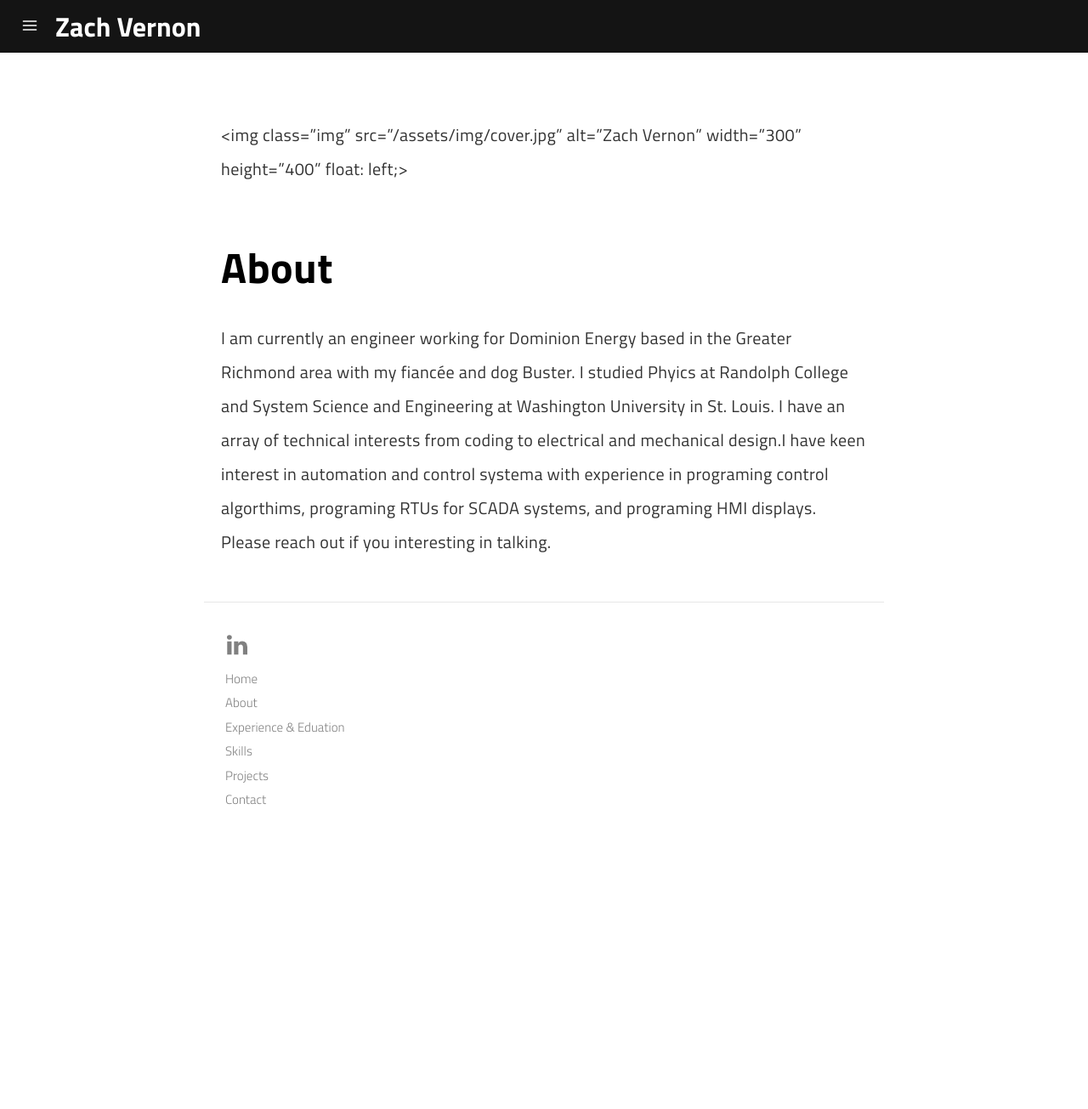
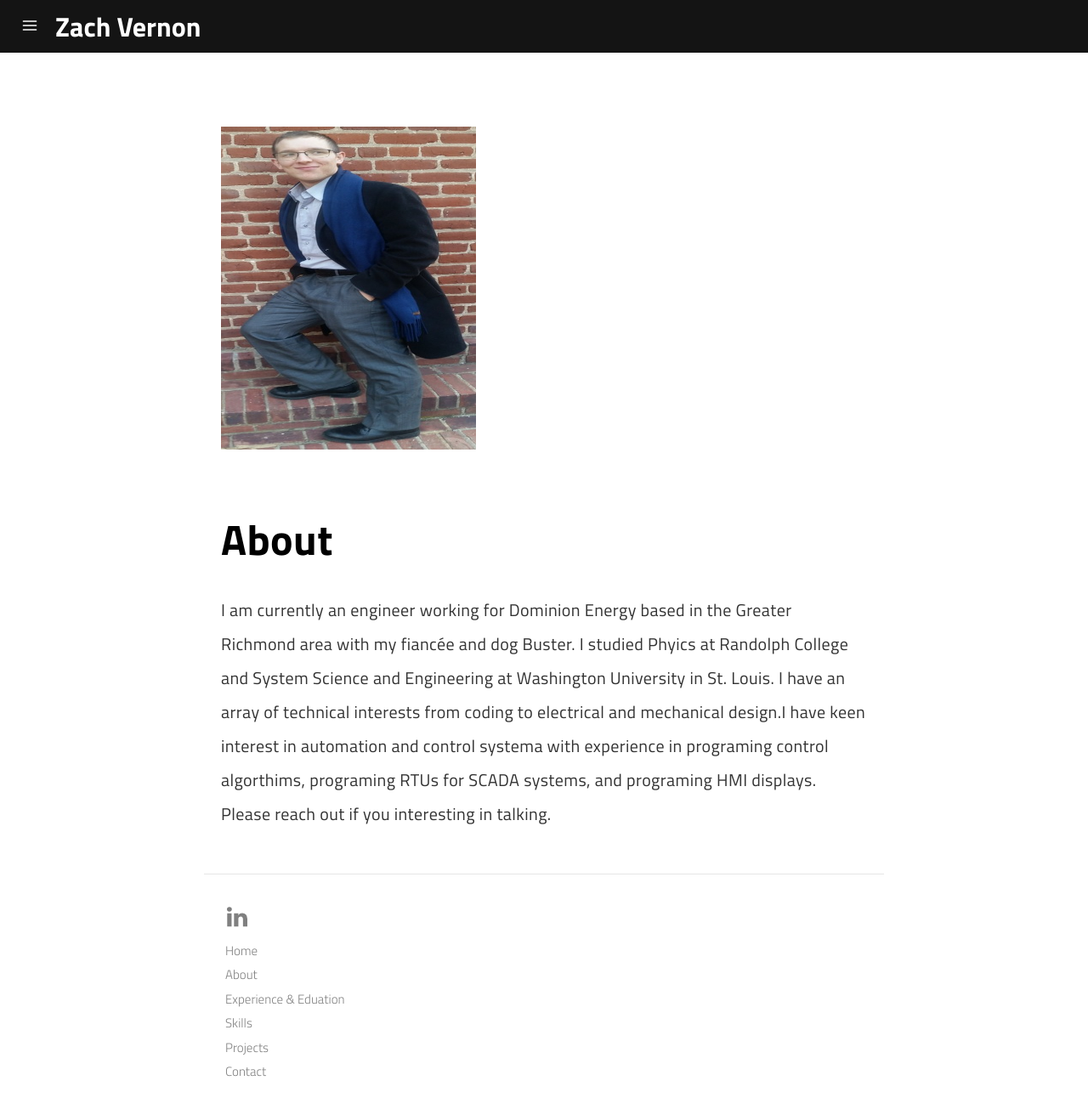
Before and after one commit to z-vernon/z-vernon.github.io, a Jekyll site: the page built from pages/about.md, in a window 1280 px wide and 1305 px high. Shown: the whole window at 85% size. Built offline with Jekyll 4.4.1, drawn with Linux system fonts in a browser that asks for light colours; a script that is not in the unit is left out.

Commit message:
Update about.md

```diff
--- a/pages/about.md
+++ b/pages/about.md
@@ -7,7 +7,7 @@
 permalink: /about/
 ---
 
-<img class="img" src="/assets/img/cover.jpg" alt="Zach Vernon" width="300" height="400" float: left;>
+<img class="img" src="/assets/img/cover.jpg" alt="Zach Vernon" width="300" height="400" style="float: left;">
 # About
 
 I am currently an engineer working for Dominion Energy based in the Greater Richmond area with my fiancée and dog Buster. I studied Phyics at Randolph College and System Science and Engineering at Washington University in St. Louis. I have an array of technical interests from coding to electrical and mechanical design.I have keen interest in automation and control systema with experience in programing control algorthims, programing RTUs for SCADA systems, and programing HMI displays. Please reach out if you interesting in talking.
```
